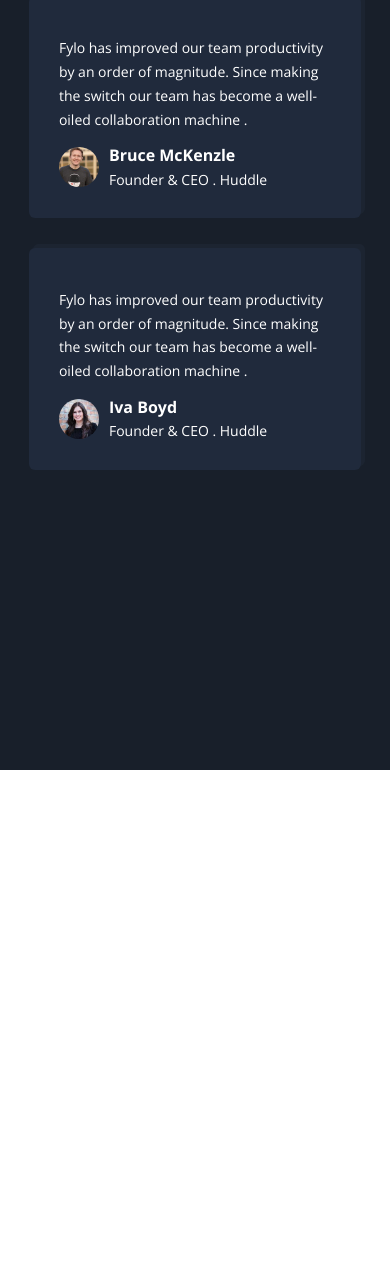
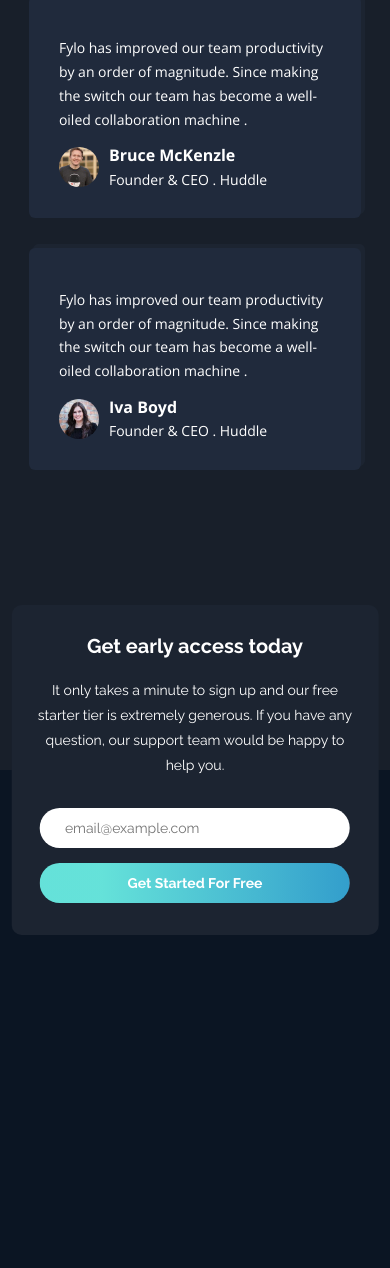
Before and after one commit to Adembc/fylo-dark-theme-landing-page-master, a plain HTML site: page index.html in a window 390 px wide. Shown: the part 2830-4098 px from the top of the page. Before the commit the page ends 3600 px from the top, so only its background shows below. Drawn offline with nearby package versions, Linux system fonts and the light colour scheme.

Commit message:
Ending Get Started Section (Responsive)

```diff
--- a/css/style.css
+++ b/css/style.css
@@ -20,7 +20,7 @@ ul {
 a{
     text-decoration: none;
 }
-button {
+button , input[type="submit"] {
     cursor: pointer;
     width: 200px;
     height: 40px;
@@ -32,7 +32,7 @@ button {
     background-image: linear-gradient( to right , var(--cyan) 20% , var(--l-blue));
     transition: background-image .3s;
 }
-button:hover{
+button:hover , input[type="submit"]:hover{
     background-image : linear-gradient( to right , var(--cyan), var(--cyan));
 }
 .container {
@@ -323,7 +323,7 @@ width: 100%;
     padding-bottom: 300px;
     background-color: var(--main-color);
     position: relative;
-    z-index: -2;
+    z-index: 2;
 }
 @media(max-width : 767px){
     .testimonials{
@@ -395,5 +395,84 @@ width: 100%;
     font-size: 16px;
 }
 
+/* End testimonials */
 
-/* Start testimonials */
+/* Start Access */
+.access{
+    background-color: var(--intro-color);
+    color: var(--white);
+    position: absolute;
+    bottom: calc(-270px / 2);
+    left: 50%;
+    transform: translateX(-50%);
+    width: 700px;
+    height: 270px;
+    padding: 40px 0;
+    text-align: center;
+    border-radius: 10px;
+    font-family: var( --Secondary-font);
+}
+@media (max-width : 767px){
+    .access {
+        width: 94%;
+        padding: 30px 20px;
+        height: 330px;
+        bottom: calc(-330px /2);
+    }
+}
+.access p {
+    max-width: 630px;
+    margin: 0 auto 30px;
+    line-height: 1.8;
+}
+@media (max-width :767px){
+    .access h1 {
+        font-size: 20px;
+        margin: 0 auto 20px;
+    }
+}
+.access form {
+    display: flex;
+    justify-content: space-between;
+    padding: 0 50px;
+    align-items: center;
+}
+@media (max-width : 767px){
+    .access form {
+        flex-direction: column;
+        padding: 0 ;
+    }
+}
+input:focus{
+    outline: none;
+}
+.access form input[type="email"] {
+    width: calc(100% - 230px);
+    border: none;
+    border-radius: 30px ;
+    padding-left: 25px;
+    caret-color: var(--l-blue);
+    height: 40px;
+}
+@media (max-width :767px){
+    .access form input[type="email"]{
+        width: 95%;
+        margin-bottom: 15px;
+    }
+    .access form input[type="submit"]{
+        width: 95%;
+    }
+}
+/* End Access */
+
+/* Start Footer */
+footer{
+    min-height: 500px;
+    background-color: hsl(216,53%,9%);
+}
+@media (max-width :767px){
+    footer {
+        margin-top : -2px
+    }
+}
+/* End Footer */
--- a/index.html
+++ b/index.html
@@ -180,7 +180,27 @@
     </div>
   </div>
 </div>
+<!-- Start Access -->
+<div class="access">
+  <h1>Get early access today</h1>
+  <p>It only takes a minute to sign up and our free starter tier is extremely generous.
+    If you have any question, our support team would be happy to help you.
+  </p>
+  <form action="#">
+    <input type="email" placeholder="email@example.com" required>
+    <input type="submit" value="get started for free">
+  </form>
+</div>
+<!-- End Access -->
 </section>
 <!-- End Testimonials -->
+
+
+
+<!-- Start footer -->
+<footer>
+
+</footer>
+<!-- End footer -->
 </body>
 </html>
```
